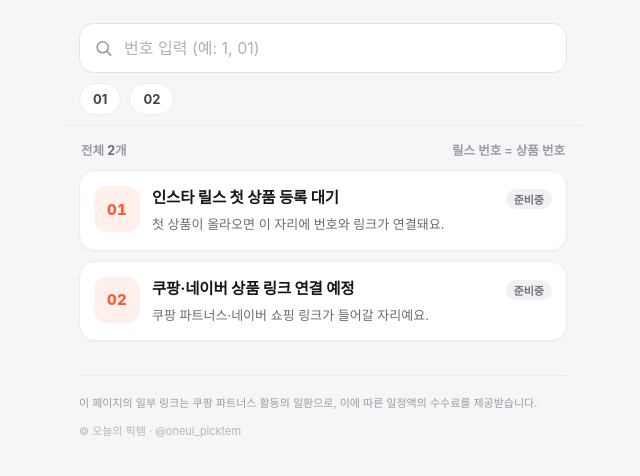
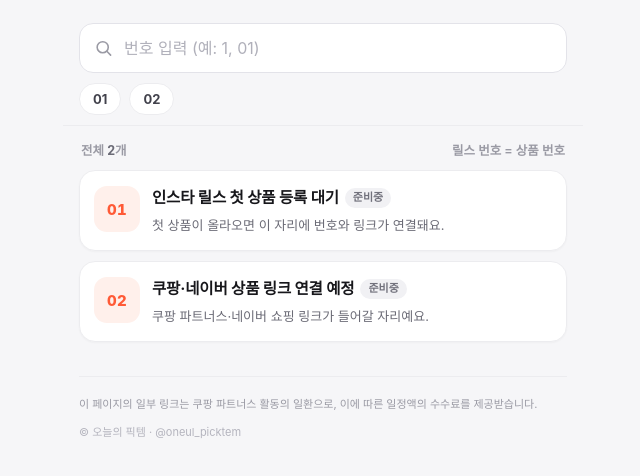
Before and after one commit to msgaa/oneul-picktem, a plain HTML site: page index.html in a window 1280 px wide. Shown: the part 106-582 px from the top of the page, without its empty margins (317-957 px from the left). Drawn offline with Linux system fonts and the light colour scheme.

Commit message:
카드 배지를 제목 흐름 안에 배치

```diff
--- a/index.html
+++ b/index.html
@@ -159,14 +159,13 @@
     font-variant-numeric:tabular-nums;
   }
   .card-body{flex:1;min-width:0;padding-top:1px}
-  .card-top{display:flex;align-items:flex-start;gap:8px;flex-wrap:nowrap}
   .name{
-    flex:1;min-width:0;margin:0;
-    font-size:15.5px;font-weight:700;line-height:1.4;
+    margin:0;
+    font-size:15.5px;font-weight:700;line-height:1.45;
     letter-spacing:-.01em;word-break:keep-all;
   }
   .tag{
-    flex:none;margin-top:2px;
+    display:inline-block;vertical-align:2px;margin-left:6px;
     padding:2px 8px;border-radius:999px;
     background:#F1F1F4;color:#71717C;
     font-size:11px;font-weight:700;letter-spacing:0;white-space:nowrap;
@@ -373,13 +372,9 @@
     var body = document.createElement("div");
     body.className = "card-body";
 
-    var top = document.createElement("div");
-    top.className = "card-top";
-
-    var name = document.createElement("h2");
-    name.className = "name";
-    name.textContent = item.name || "상품 " + pad(item.no);
-    top.appendChild(name);
+    var top = document.createElement("h2");
+    top.className = "name";
+    top.appendChild(document.createTextNode(item.name || "상품 " + pad(item.no)));
 
     if (item.tag) {
       var tag = document.createElement("span");
```
